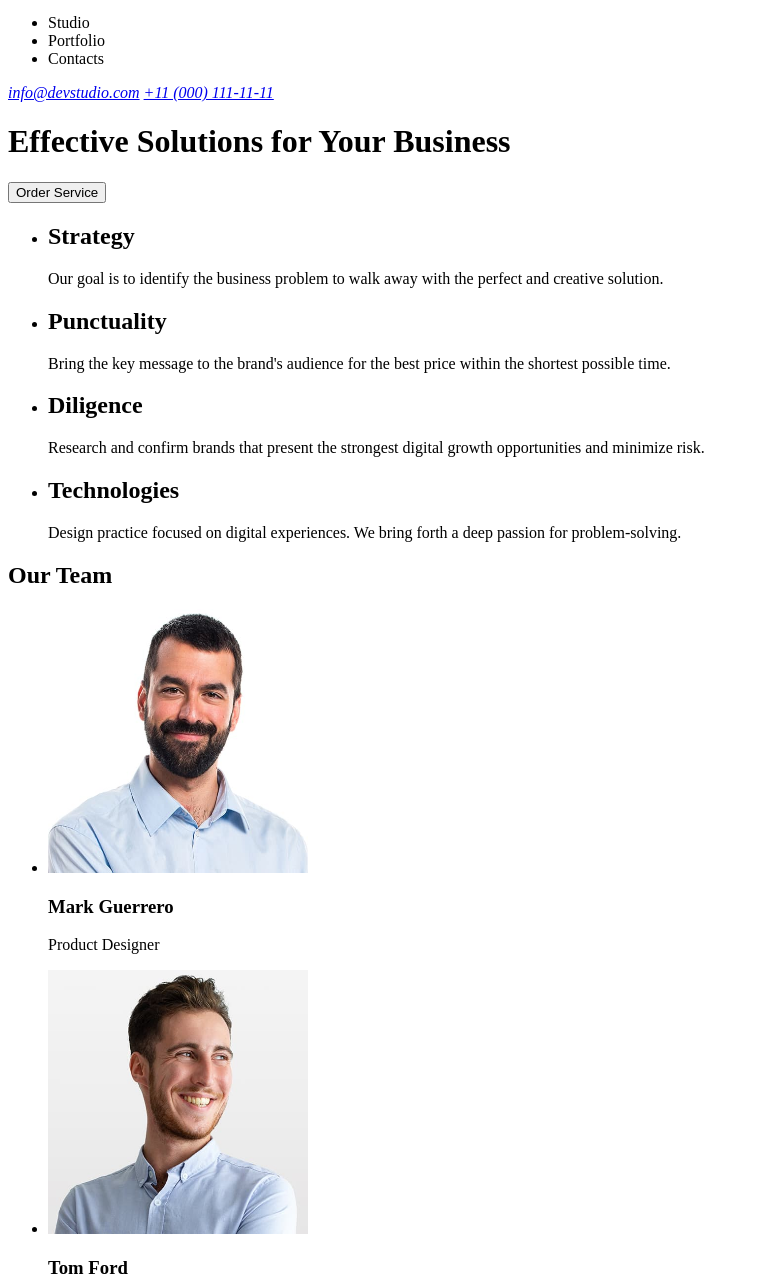
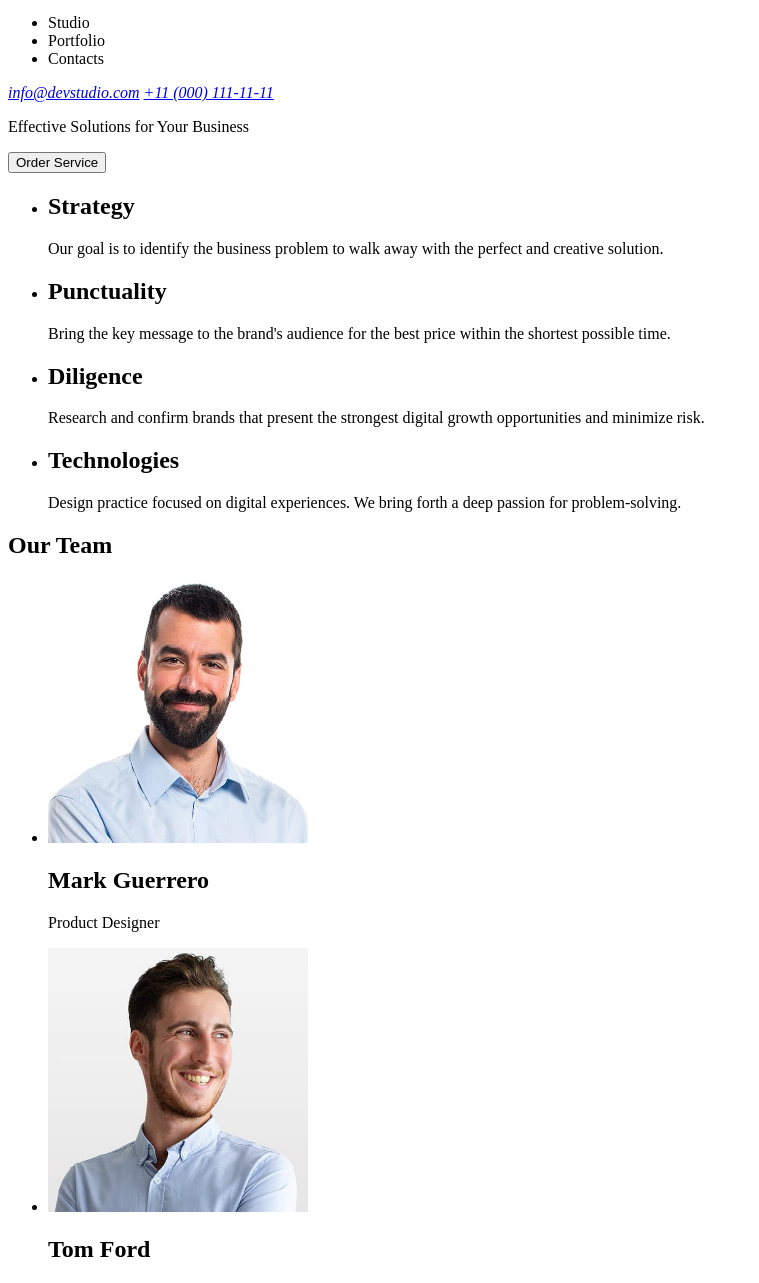
Before and after one commit to engapantio/goit-markup-hw-01, a plain HTML site: page index.html in a window 1280 px wide. Shown: the part 28-1311 px from the top of the page, without its empty margins (0-759 px from the left). Drawn offline with Linux system fonts and the light colour scheme.

Commit message:
modify index.html

```diff
--- a/index.html
+++ b/index.html
@@ -27,10 +27,10 @@
     </header>
 
     <main>
-      <div>
-        <h1>Effective Solutions for Your Business</h1>
-        <button>Order Service</button>
-      </div>
+      <section>
+        <p>Effective Solutions for Your Business</p>
+        <button type="submit">Order Service</button>
+      </section>
 
       <section>
         <ul>
@@ -66,7 +66,7 @@
       </section>
 
       <section>
-        <h2>Our Team</h2>
+        <h1>Our Team</h1>
         <ul>
           <li>
             <img
@@ -76,7 +76,7 @@
               height="264"
             />
             <div>
-              <h3>Mark Guerrero</h3>
+              <h2>Mark Guerrero</h2>
               <p>Product Designer</p>
             </div>
           </li>
@@ -88,7 +88,7 @@
               height="264"
             />
             <div>
-              <h3>Tom Ford</h3>
+              <h2>Tom Ford</h2>
               <p>Frontend Developer</p>
             </div>
           </li>
@@ -100,7 +100,7 @@
               height="264"
             />
             <div>
-              <h3>Camila Garcia</h3>
+              <h2>Camila Garcia</h2>
               <p>Marketing</p>
             </div>
           </li>
@@ -112,7 +112,7 @@
               height="264"
             />
             <div>
-              <h3>Daniel Wilson</h3>
+              <h2>Daniel Wilson</h2>
               <p>UI Designer</p>
             </div>
           </li>
```
